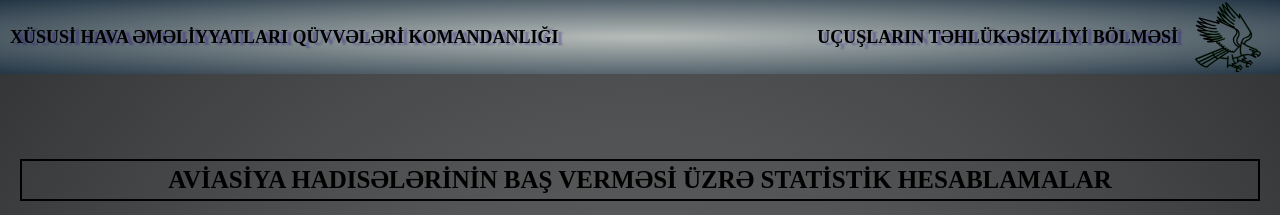
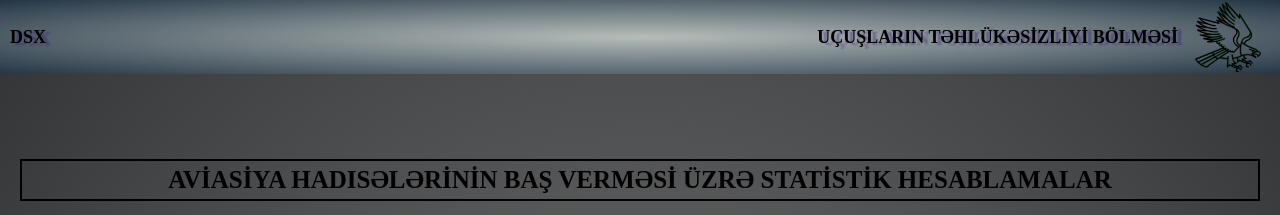
Before and after one commit to fidelio1/safety, a plain HTML site: page index.html in a window 1280 px wide. Shown: the top 215 px of the page. Drawn offline with Linux system fonts and the light colour scheme.

Commit message:
Update index.html

```diff
--- a/index.html
+++ b/index.html
@@ -10,7 +10,7 @@
   <body>
     <header class="title">
       <aside class="title1">
-        <h1>XÜSUSİ HAVA ƏMƏLİYYATLARI QÜVVƏLƏRİ KOMANDANLIĞI</h1>
+        <h1>DSX</h1>
       </aside>
       <aside class="title1">
         <h2>UÇUŞLARIN TƏHLÜKƏSİZLİYİ BÖLMƏSİ</h2>
```
